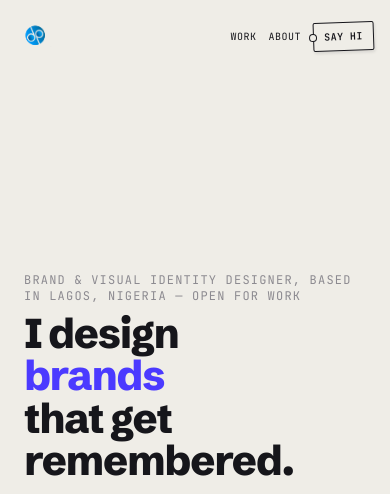
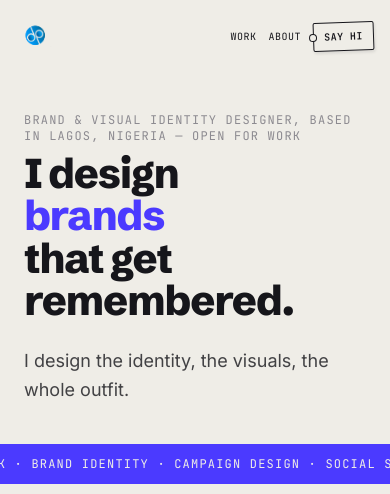
Before and after one commit to Toheeb6139/dypixels, a Next.js app: page / in a window 390 px wide. Shown: the top 494 px of the page. Built offline with nearby package versions, Linux system fonts and the light colour scheme; no server answers; the database is empty.

Commit message:
Add files via upload

```diff
--- a/app/page.tsx
+++ b/app/page.tsx
@@ -21,13 +21,15 @@ export default async function Home() {
 
   return (
     <>
-      {/* Nav + Hero + Ticker together fill exactly one screen — the
-          ticker always lands right at the bottom edge of the first
-          view, on any viewport height, mobile included. */}
-      <div className="min-h-screen min-h-[100dvh] flex flex-col">
+      {/* Desktop: Nav + Hero + Ticker together fill exactly one screen,
+          ticker pinned to the bottom edge. Mobile: no forced full-height
+          stretch — content sits with natural, compact spacing instead
+          of being centered in a tall box (which was leaving big empty
+          gaps above and below the text on phones). */}
+      <div className="md:min-h-screen md:min-h-[100dvh] flex flex-col">
         <Nav />
 
-        <section className="flex-1 flex flex-col justify-center px-6 md:px-10 py-6">
+        <section className="md:flex-1 flex flex-col justify-center px-6 md:px-10 py-10 md:py-6">
           <p className="font-mono text-xs uppercase tracking-widest text-mute mb-2 md:mb-3">
             Brand &amp; visual identity designer, based in Lagos, Nigeria — open for work
           </p>
```
Also changed, not shown: 1 other file (tests, documents, lock files or other folders).
